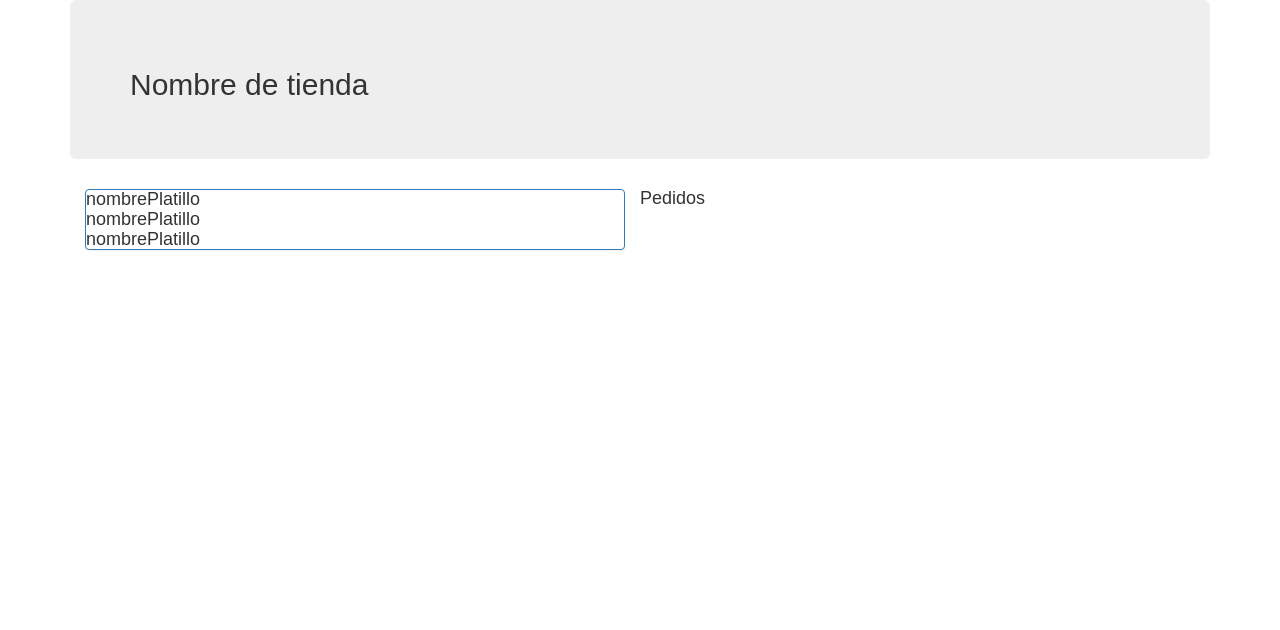
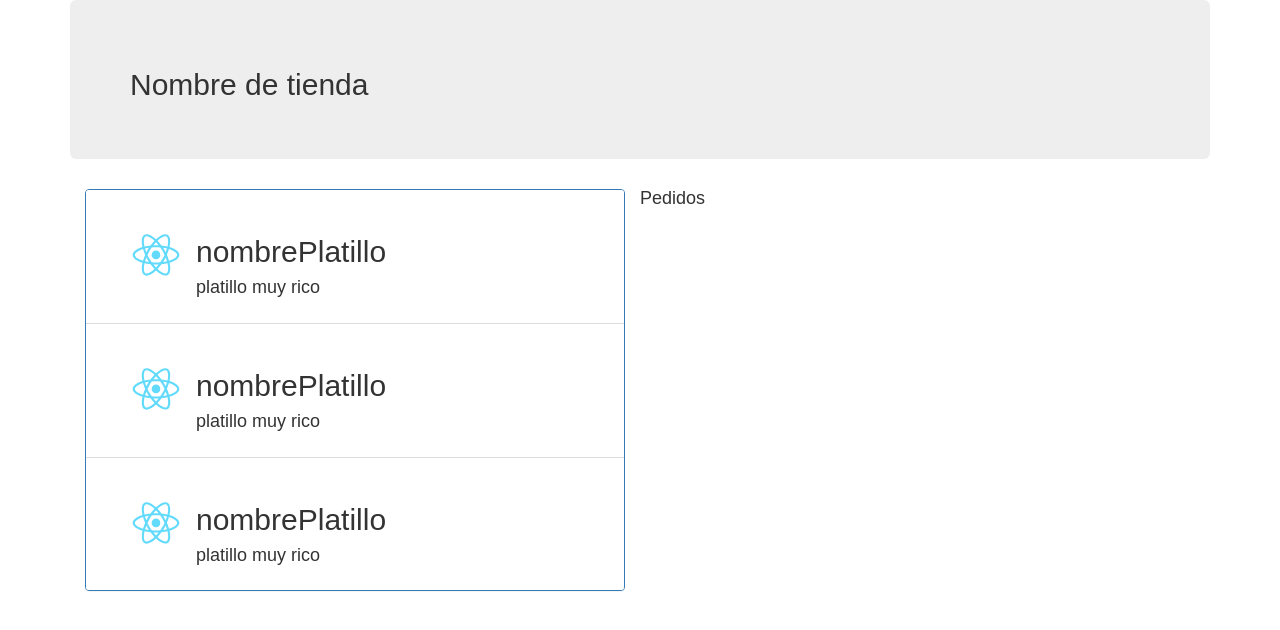
Before and after one commit to drincast/EntrenoReact, a React (Create React App) app in the folder proyectofinal/: page / in a window 1280 px wide. Shown: the top 630 px of the page. Built offline with nearby package versions, Linux system fonts and the light colour scheme.

Commit message:
Se continua con maquetacion de la lista de platillos

```diff
--- a/proyectofinal/src/componentes/platillos/platillo.js
+++ b/proyectofinal/src/componentes/platillos/platillo.js
@@ -10,7 +10,13 @@ class Platillo extends Component {
     const llenar_array_platillos_div = varTiendaController.platillos.forEach(
       (value, index)=>(
         platillos_div.push(
-          <div>{value.nombre}</div>
+          <div className="list-group-item" key={index}>
+            <div className="panel-body">
+              <img role="presentation" src={logo} className="ImagenPlatillo" />
+              <h2 className="TituloPlatillo">{value.nombre}</h2>
+              <div className="DescripcionPlatillo">{value.descripcion}</div>
+            </div>
+          </div>
         )
       )
     )
```
